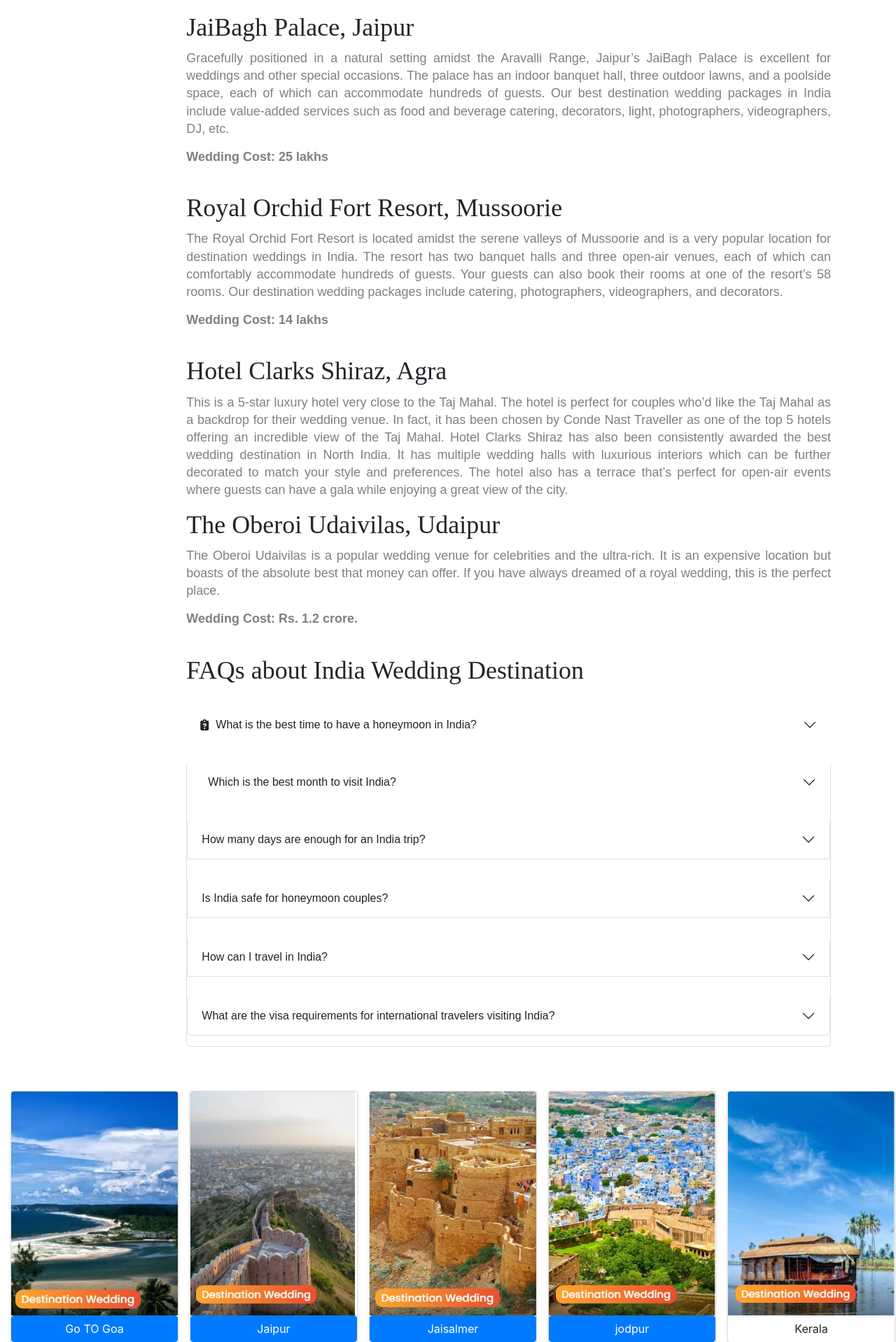
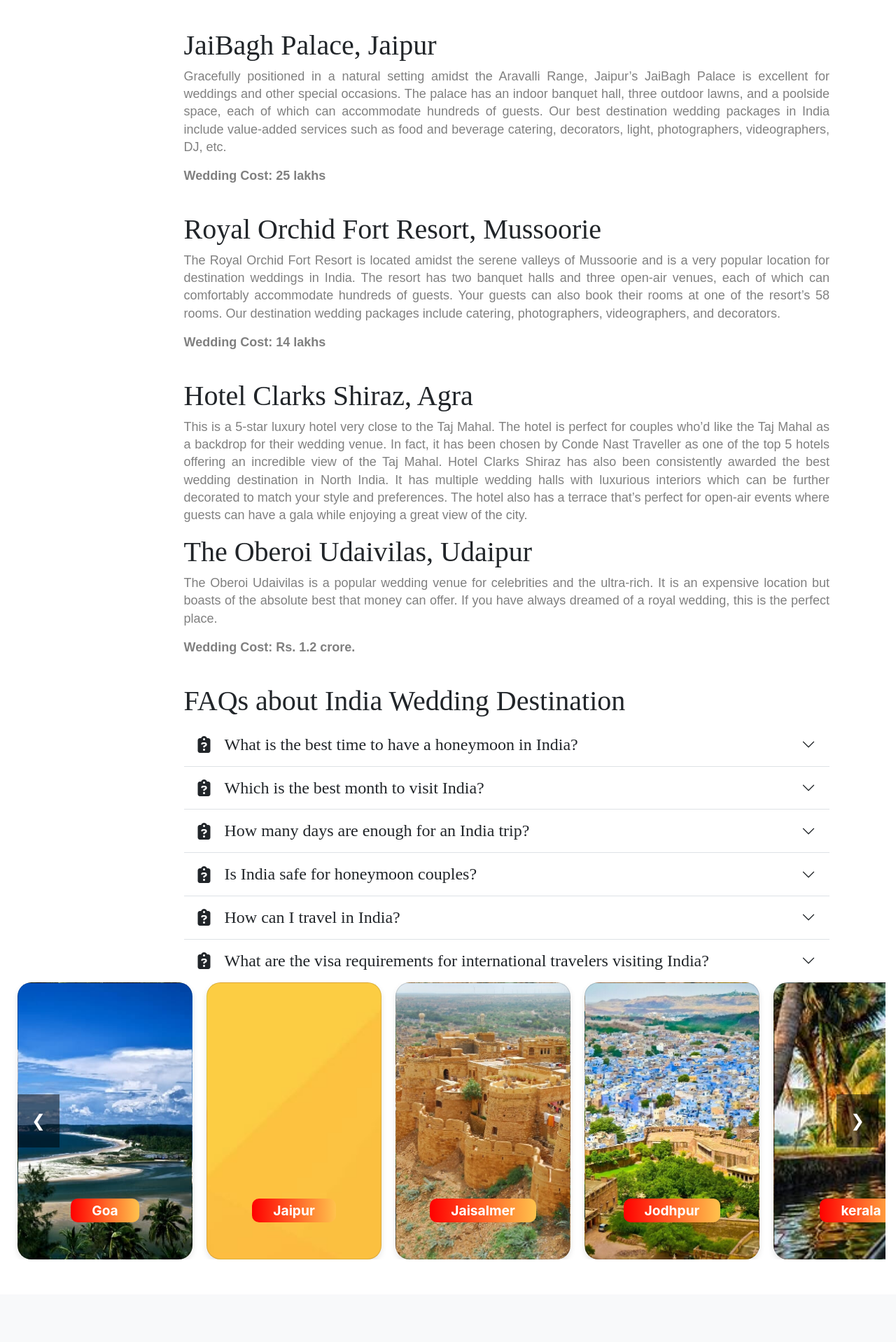
Before and after one commit to josevinoth/bvm_tours_travel_v1.0, a Django app: template tt_project/tt_app/templates/tt_html/wedding_india.html in a window 1280 px wide. Shown: the part 1853-3771 px from the top of the page at 70% size. After the commit the page ends 3653 px from the top, so only its background shows below. Run offline with Django 3.2, Linux system fonts and the light colour scheme; the template is opened without the code that fills it, so the values that code supplies are empty; some libraries are stand-ins or nearby versions.

Commit message:
commit pooja(27-aug-2024) update slider,add enquiry form

```diff
--- a/tt_project/tt_app/templates/tt_html/wedding_india.html
+++ b/tt_project/tt_app/templates/tt_html/wedding_india.html
@@ -1,82 +1,17 @@
 {% extends "tt_html/base.html" %}
 {% load widget_tweaks %}
 {% block content %}
-<style>
-    .sidebar {
-            font-size: 1.25em;
-            width: 20%;
-            float: left;
-            background-color: #f7f7f7;
-            padding: 5px;
-            box-sizing: border-box;
-            border-right: 1px solid #ddd;
-            height: 60vh;
-        }
-        .sidebar a {
-            display: block;
-            padding: 10px;
-            text-decoration: none;
-            color: #000;
-            margin-bottom: 5px;
-            background-color: #fff;
-            border: 1px solid #ddd;
-            border-radius: 4px;
-        }
-        .sidebar a.active {
-            background-color: #FFD700;
-            color: #fff;
-        }
-      h1 {
-      font-family: "Times New Roman";
-    font-size: 2.25em;
-    margin-bottom: 10px;
-}
-
-h2 {
-    font-family: "Times New Roman", Times, serif;
-    font-size: 1.5em;
-    margin-top: 30px;
-    margin-bottom: 15px;
-}
-
-p {
-    font-family: Arial, Helvetica, sans-serif;
-    font :Arial;
-    font-size: 18px;
-    line-height: 1.4;
-    color: grey;
-    margin-bottom: 15px;
-}
-    .accordion-item{
-    font-family: Arial, Helvetica, sans-serif;
-    font :Arial;
-    font-size: 16px;
-    color: grey;
-    margin-bottom: 15px;
-    }
-    .accordion-header{
-    font-family: Arial, Helvetica, sans-serif;
-    font :Arial;
-    font-size: 20px;
-    color: grey;
-    margin-bottom: 1px;
-    }
-    .accordion-button collapsed{
-    font-family: Arial, Helvetica, sans-serif;
-    font :Arial;
-    font-size: 20px;
-    line-height: 1.6;
-    color: grey;
-    margin-bottom: 15px;
-    }
-</style>
-<div class="container-fluid">
+<div class="container-fluid" style="background-image:url('/media/wedding/red2_background.png');background-size:cover;height:300px;">
     <div class="row">
-        <img class="pb-2" src="/media/wedding/weddingindia_card.png" width="1800" height="300"/>
+        <div class="col-12">
+            <h1 style="text-align:center;padding-top:100px;color:white;font-family:Times New Roman,Time,serif;font-size:80px;">Best Destination Wedding in India </h1>
         </div>
+    </div>
+</div>
+<div class="container-fluid" style="padding-top:50px; padding-right:50px;">
     <div class="row">
         <div class="col">
-            <div class="row container-fluid" >
+            <div class="row container-fluid">
                 <div class="col-2 sidebar shadow">
                     <a href="{% url 'wedding_agra' %}">Agra</a>
                     <a href="#">Andaman</a>
@@ -85,9 +20,10 @@
                     <a href="{% url 'wedding_jaisalmer' %}">Jaisalmer</a>
                     <a href="#">Jodhpur</a>
                     <a href="{% url 'wedding_kerala' %}">Kerala</a>
+                   <button type="button" class="btn btn-primary fs-2" style="background:#ff0000;font-family:Times New Roman,Time,serif;border:none;" data-bs-toggle="modal" data-bs-target="#exampleModal" data-bs-whatever="@mdo">Enquiry Form</button>
                 </div>
 
-                <div class="col-10 p-5" style="text-align: justify;">
+                <div class="col-10" style="text-align: justify;padding-left:50px;">
                     <p>From the beautiful beaches of Goa to the royal palaces of Rajasthan and the scenic splendour of Coorg and Mussoorie, we have some of the best destination wedding spots in India. In fact, planning a destination wedding in India is inexpensive and far easier. At GT Holidays, we’ll help you plan the perfect dream wedding. From offering the best destination wedding packages in India to guest concierge services, we’ll run the whole gamut at the most affordable prices.<br>
 
                        We’ve used our extensive experience in the industry and relationships with trade partners to put together luxury destination wedding packages in India and abroad. Be it an intimate gathering or a big fat grand wedding, there’s nothing we cannot plan!<br><br>
@@ -120,34 +56,38 @@
                     <h1>FAQs about India Wedding Destination</h1>
                      <div class="accordion accordion-flush" id="accordionFlushExample">
                     <div class="accordion-item">
-                        <h2 class="accordion-header">
-                            <button class="accordion-button collapsed" type="button" data-bs-toggle="collapse" data-bs-target="#flush-collapseOne" aria-expanded="false" aria-controls="flush-collapseOne">
-                                  <i class="fa-solid fa-clipboard-question" style="padding-right:10px;"></i>What is the best time to have a honeymoon in India?
+                        <h1 class="accordion-header">
+                            <button class="accordion-button collapsed fs-4" type="button" data-bs-toggle="collapse" data-bs-target="#flush-collapseOne" aria-expanded="false" aria-controls="flush-collapseOne">
+                                 <i class="fa-solid fa-clipboard-question fa-1x" style="padding-right:20px;"></i>
+                                What is the best time to have a honeymoon in India?
                             </button>
-                        </h2>
+                        </h1>
                         <div id="flush-collapseOne" class="accordion-collapse collapse" data-bs-parent="#accordionFlushExample">
                             <div class="accordion-body">
                                 The timing depends on where you’re going for your honeymoon among our honeymoon tour packages in India. The best time to visit Manali for your honeymoon, for instance, is between October to February. For a place like Kerala, it’s between September to March.
                          </div>
                     </div>
+                        </div>
                     <div class="accordion-item">
-                        <h2 class="accordion-header">
-                            <button class="accordion-button collapsed" type="button" data-bs-toggle="collapse" data-bs-target="#flush-collapseTwo" aria-expanded="false" aria-controls="flush-collapseTwo">
-                               <i class="fa-thin fa-message-question" style="padding-right:10px;"></i>
+                        <h1 class="accordion-header">
+                            <button class="accordion-button collapsed fs-4" type="button" data-bs-toggle="collapse" data-bs-target="#flush-collapseTwo" aria-expanded="false" aria-controls="flush-collapseTwo">
+                                <i class="fa-solid fa-clipboard-question fa-1x" style="padding-right:20px;"></i>
                                 Which is the best month to visit India?
                             </button>
-                        </h2>
+                        </h1>
                         <div id="flush-collapseTwo" class="accordion-collapse collapse" data-bs-parent="#accordionFlushExample">
                             <div class="accordion-body">
                                 The best time to visit India is between October and March, depending on where you’re going for your honeymoon tour packages. The weather during this period is a mix of comfortably warm and sunny, and also wintery if you choose to go to the mountainous areas.
                         </div>
                     </div>
+                        </div>
                         <div class="accordion-item">
-                        <h2 class="accordion-header">
-                            <button class="accordion-button collapsed" type="button" data-bs-toggle="collapse" data-bs-target="#flush-collapseThree" aria-expanded="false" aria-controls="flush-collapseThree">
+                        <h1 class="accordion-header">
+                            <button class="accordion-button collapsed fs-4" type="button" data-bs-toggle="collapse" data-bs-target="#flush-collapseThree" aria-expanded="false" aria-controls="flush-collapseThree">
+                              <i class="fa-solid fa-clipboard-question fa-1x" style="padding-right:20px;"></i>
                               How many days are enough for an India trip?
                             </button>
-                        </h2>
+                        </h1>
                         <div id="flush-collapseThree" class="accordion-collapse collapse" data-bs-parent="#accordionFlushExample">
                             <div class="accordion-body">
                                 Depending on where you are visiting, somewhere between 10-14 days is sufficient for a trip to India for your honeymoon
@@ -155,11 +95,12 @@
                         </div>
                     </div>
                         <div class="accordion-item">
-                        <h2 class="accordion-header">
-                            <button class="accordion-button collapsed" type="button" data-bs-toggle="collapse" data-bs-target="#flush-collapseThree1" aria-expanded="false" aria-controls="flush-collapseThree1">
+                        <h1 class="accordion-header">
+                            <button class="accordion-button collapsed fs-4" type="button" data-bs-toggle="collapse" data-bs-target="#flush-collapseThree1" aria-expanded="false" aria-controls="flush-collapseThree1">
+                               <i class="fa-solid fa-clipboard-question fa-1x" style="padding-right:20px;"></i>
                                Is India safe for honeymoon couples?
                             </button>
-                        </h2>
+                        </h1>
                         <div id="flush-collapseThree1" class="accordion-collapse collapse" data-bs-parent="#accordionFlushExample">
                             <div class="accordion-body">
                                 Yes, our honeymoon holiday packages in India are all safe for every tourist.
@@ -167,11 +108,12 @@
                             </div>
                         </div>
                           <div class="accordion-item">
-                        <h2 class="accordion-header">
-                            <button class="accordion-button collapsed" type="button" data-bs-toggle="collapse" data-bs-target="#flush-collapseThree2" aria-expanded="false" aria-controls="flush-collapseThree2">
+                        <h1 class="accordion-header">
+                            <button class="accordion-button collapsed fs-4" type="button" data-bs-toggle="collapse" data-bs-target="#flush-collapseThree2" aria-expanded="false" aria-controls="flush-collapseThree2">
+                              <i class="fa-solid fa-clipboard-question fa-1x" style="padding-right:20px;"></i>
                               How can I travel in India?
                             </button>
-                        </h2>
+                        </h1>
                         <div id="flush-collapseThree2" class="accordion-collapse collapse" data-bs-parent="#accordionFlushExample">
                             <div class="accordion-body">
                                 There are various modes of transportation available in India, including buses, autos, subways, and cabs.
@@ -179,11 +121,12 @@
                             </div>
                         </div>
                          <div class="accordion-item">
-                        <h2 class="accordion-header">
-                            <button class="accordion-button collapsed" type="button" data-bs-toggle="collapse" data-bs-target="#flush-collapseThree3" aria-expanded="false" aria-controls="flush-collapseThree3">
+                        <h1 class="accordion-header">
+                            <button class="accordion-button collapsed fs-4" type="button" data-bs-toggle="collapse" data-bs-target="#flush-collapseThree3" aria-expanded="false" aria-controls="flush-collapseThree3">
+                              <i class="fa-solid fa-clipboard-question fa-1x" style="padding-right:20px;"></i>
                               What are the visa requirements for international travelers visiting India?
                             </button>
-                        </h2>
+                        </h1>
                         <div id="flush-collapseThree3" class="accordion-collapse collapse" data-bs-parent="#accordionFlushExample">
                             <div class="accordion-body">
                                 Our best honeymoon tour operators in India will arrange everything for you right from your visa to your tickets, hotel arrangement, and itinerary. All the visa requirements will be handled by us to get you your visa on time.
@@ -193,64 +136,263 @@
                     </div>
                   </div>
                 </div>
+
+        </div>
+    </div>
+</div>
+
+
+<div class="modal fade" id="exampleModal" tabindex="-1" aria-labelledby="exampleModalLabel" aria-hidden="true">
+  <div class="modal-dialog">
+    <div class="modal-content">
+      <div class="modal-header" style="background: #ff0000;color:white;">
+        <h5 class="modal-title" id="exampleModalLabel">Enquiry Form</h5>
+        <button type="button" class="btn-close" data-bs-dismiss="modal" aria-label="Close"></button>
+      </div>
+      <div class="modal-body">
+        <form>
+          <div class="mb-3">
+            <label for="recipient-name" class="col-form-label">Name:</label>
+            <input type="text" class="form-control" id="recipient-name">
+          </div>
+             <div class="mb-3">
+            <label for="recipient-city" class="col-form-label">City:</label>
+            <input type="text" class="form-control" id="recipient-city">
+          </div>
+             <div class="mb-3">
+            <label for="recipient-phone" class="col-form-label">Mobile number:</label>
+            <input type="text" class="form-control" id="recipient-phone">
+          </div>
+             <div class="mb-3">
+            <label for="recipient-mail" class="col-form-label">Email ID:</label>
+            <input type="text" class="form-control" id="recipient-mail">
+          </div>
+             <div class="mb-3">
+            <label for="recipient-destination" class="col-form-label">Travel Destination:</label>
+            <input type="text" class="form-control" id="recipient-destination">
+          </div>
+          <div class="mb-3">
+            <label for="message-text" class="col-form-label">Message:</label>
+            <textarea class="form-control" id="message-text"></textarea>
+          </div>
+        </form>
+      </div>
+      <div class="modal-footer">
+        <button type="button" class="btn btn-secondary" data-bs-dismiss="modal">Close</button>
+        <button type="button" style="background:#ff0000;" class="btn btn-primary">Submit</button>
       </div>
     </div>
   </div>
 </div>
+<!--image slider--->
+
+
+<div class="container-fluid" style="padding-bottom:50px;">
+    <div class="carousel-container">
+        <div class="carousel">
+            <div class="card" style="background-image:url('/media/wedding/goa2_card.png');background-size:cover;">
+                <a href="{% url 'wedding_goa' %}">
+                    <div class="card-content">
+                        <span><b>Goa</b></span>
                     </div>
-    <div class="container-fluid">
-                <div class="row row-cols-2 row-cols-lg-5 g-2 g-lg-5">
-                    <div class="col">
-                        <div class="card" style="width: 15rem;">
-                            <img src="\media\wedding\goa_card.png" class="card-img-top" alt="GOA PICTURE">
-                            <a href="{% url 'wedding_goa' %}" class="btn btn-primary">Go TO Goa</a></div>
+                </a>
             </div>
-                    <div class="col">
-                        <div class="card" style="width: 15rem;">
-                            <img src="\media\wedding\jaipur_card.png" class="card-img-top" alt="jaipur picture">
-                            <a href="{% url 'wedding_jaipur' %}" class="btn btn-primary">Jaipur</a></div>
+            <div class="card"  style="background-image:url('/media/wedding/jaipur1_card.png');background-size:cover;">
+                <a href="{% url 'wedding_jaipur' %}">
+                    <div class="card-content">
+                        <span><b>Jaipur</b></span>
                 </div>
-                    <div class="col">
-                        <div class="card" style="width: 15rem;">
-                            <img src="\media\wedding\jaisalmer_card.png" class="card-img-top" alt="cruise">
-                            <a href="{% url 'wedding_india' %}" class="btn btn-primary">Jaisalmer</a></div>
+                </a>
             </div>
-                    <div class="col">
-                        <div class="card" style="width: 15rem;">
-                            <img src="\media\wedding\jodpur_card.png" class="card-img-top" alt="jodpur">
-                            <a href="{% url 'wedding_india' %}" class="btn btn-primary">jodpur</a></div>
+            <div class="card"  style="background-image:url('/media/wedding/jaisalmer2_card.png');background-size:cover;">
+                <a href="#">
+                     <div class="card-content">
+                        <span><b>Jaisalmer</b></span>
                 </div>
-                    <div class="col">
-                        <div class="card" style="width: 15rem;">
-                            <img src="\media\wedding\kerala_card.png" class="carrd-img-top" alt="kerala">
-                            <a href="{% url 'wedding_india' %}" class="btn btn-pimary">Kerala</a></div>
+                </a>
             </div>
-                    <div class="col">
-                        <div class="card" style="width: 15rem;">
-                            <img src="\media\wedding\udaipur_card.png" class="card-img-top" alt="udaipur">
-                            <a href="{% url 'wedding_india' %}" class="btn btn-primary"> udaipur</a></div>
+            <div class="card"  style="background-image:url('/media/wedding/jodpur2_card.png');background-size:cover;">
+                <a href="#">
+                     <div class="card-content">
+                        <span><b>Jodhpur</b></span>
                 </div>
-                    <div class="col">
-                        <div class="card" style="width: 15rem;">
-                            <img src="\media\wedding\andaman.png" class="card-img-top" alt="andaman">
-                            <a href="{% url 'wedding_india' %}" class="btn btn-primary"> Andaman</a></div>
+
+                </a>
             </div>
-                    <div class="col">
-                        <div class="card" style="width: 15rem;">
-                            <img src="\media\wedding\agra1_card.png" class="card-img-top" alt="agra">
-                            <a href="{% url 'wedding_india' %}" class="btn btn-primary"> AGRA </a></div>
+            <div class="card" style="background-image:url('/media/wedding/kerala3_card.png');background-size:cover;">
+                <a href="#">
+                     <div class="card-content">
+                        <span><b>kerala</b></span>
                 </div>
-                    <div class="col">
-                        <div class="card" style="width: 15rem;">
-                            <img src="\media\wedding\india_card.png" class="card-img-top" alt="india">
-                            <a href="{% url 'wedding_india' %}" class="btn btn-primary">INDIA</a></div>
+                </a>
             </div>
-                    <div class="col">
-                        <div class="card" style="width: 15rem;">
-                            <img src="\media\wedding\international_card.png" class="card-img-top" alt="international">
-                            <a href="{% url 'wedding_india' %}" class="btn btn-primary">International</a></div>
+            <div class="card" style="background-image:url('/media/wedding/udaipur2_card.png');background-size:cover;">
+                <a href="#">
+                    <div class="card-content">
+                        <span><b>Udaipur</b></span>
+                </div>
+
+                </a>
+            </div>
+            <div class="card" style="background-image:url('/media/wedding/adaman2_card.png');background-size:cover;">
+                <a href="#">
+                    <div class="card-content">
+                        <span><b>Andaman</b></span>
+                </div>
+                </a>
+            </div>
+            <div class="card" style="background-image:url('/media/wedding/agra2_card.png');background-size:cover;">
+                <a href="#">
+                    <div class="card-content">
+
+                        <span><b>Agra</b></span>
+                </div>
+                </a>
+            </div>
+            <div class="card" style="background-image:url('/media/wedding/india2_card.png');background-size:cover;">
+                <a href="#">
+                     <div class="card-content">
+                        <span><b>India</b></span>
+                </div>
+
+                </a>
+            </div>
+            <div class="card" style="background-image:url('/media/wedding/international2_card.png');background-size:cover;">
+                <a href="#">
+                     <div class="card-content">
+                        <span><b>International</b></span>
+                </div>
+
+                </a>
             </div>
         </div>
+            <button class="prev" onclick="prevSlide()">&#10094;</button>
+            <button class="next" onclick="nextSlide()">&#10095;</button>
     </div>
+</div>
+<style>
+
+.carousel-container {
+    position: relative;
+    width: 100%;
+    overflow: hidden;
+}
+
+.carousel {
+    display: flex;
+    transition: transform 0.5s ease-in-out;
+}
+
+.card {
+    min-width: 100%;
+    box-sizing: border-box;
+    border-radius: 20px;
+    padding: 20px;
+    margin: 0 10px;
+    box-shadow: 0 4px 8px rgba(0, 0, 0, 0.1);
+    text-align: center;
+    font-size: 1.5em;
+    line-height: 1.2em;
+}
+
+.prev, .next {
+    position: absolute;
+    top: 50%;
+    transform: translateY(-50%);
+    background-color: rgba(0, 0, 0, 0.5);
+    border: none;
+    color: white;
+    padding: 20px;
+    cursor: pointer;
+    border-radius:0%;
+    font-size: 1.5em;
+}
+
+.prev {
+    left: 10px;
+}
+
+.next {
+    right: 10px;
+}
+
+.prev:focus, .next:focus {
+    outline: none;
+}
+.card {
+    min-width: 20%;
+    box-sizing: border-box;
+    padding: 10px;
+    transition: transform 0.5s ease-in-out;
+}
+
+.card a {
+    text-decoration: none;
+    color: black;
+}
+
+.card img {
+    width: 100%;
+    border-radius: 10px;
+    display: block;
+    position: relative;
+}
+
+.card-content {
+    text-align: center;
+     padding-top:300px;
+}
+
+.card-content span {
+    background: linear-gradient(to right, #ff0000,#ffc34d) ;
+    padding: 5px 30px;
+    border-radius: 10px;
+    color: white;
+    font-size: 1.2rem;
+     margin: 10px;
+
+}
+
+</style>
+<script type="text/javascript">
+    let currentIndex = 0;
+const slides = document.querySelector('.carousel');
+const cards = document.querySelectorAll('.carousel .card');
+const totalCards = cards.length;
+const visibleCards = 4;
+
+function updateSlidePosition() {
+    const offset = -(currentIndex * (100 / visibleCards));
+    slides.style.transform = `translateX(${offset}%)`;
+}
+
+function nextSlide() {
+    if (currentIndex < totalCards - visibleCards) {
+        currentIndex++;
+        updateSlidePosition();
+    } else {
+        currentIndex = 0;
+        updateSlidePosition();
+    }
+}
+
+function prevSlide() {
+    if (currentIndex > 0) {
+        currentIndex--;
+        updateSlidePosition();
+    } else {
+        currentIndex = totalCards - visibleCards;
+        updateSlidePosition();
+    }
+}
+
+// Initialize the carousel position
+updateSlidePosition();
+
+
+</script>
+
+
+
 
 {% endblock content %}
```
Also changed, not shown: tt_project/media/wedding/adaman2_card.png (added), tt_project/media/wedding/agra2_card.png (added), tt_project/media/wedding/goa2_card.png (added), tt_project/media/wedding/india2_card.png (added), tt_project/media/wedding/international2_card.png (added), tt_project/media/wedding/jaisalmer2_card.png (added), tt_project/media/wedding/jodpur2_card.png (added), tt_project/media/wedding/kerala3_card.png (added), tt_project/media/wedding/red2_background.png (added), tt_project/media/wedding/udaipur2_card.png. Lines whose indentation alone changed are shown as unchanged.
